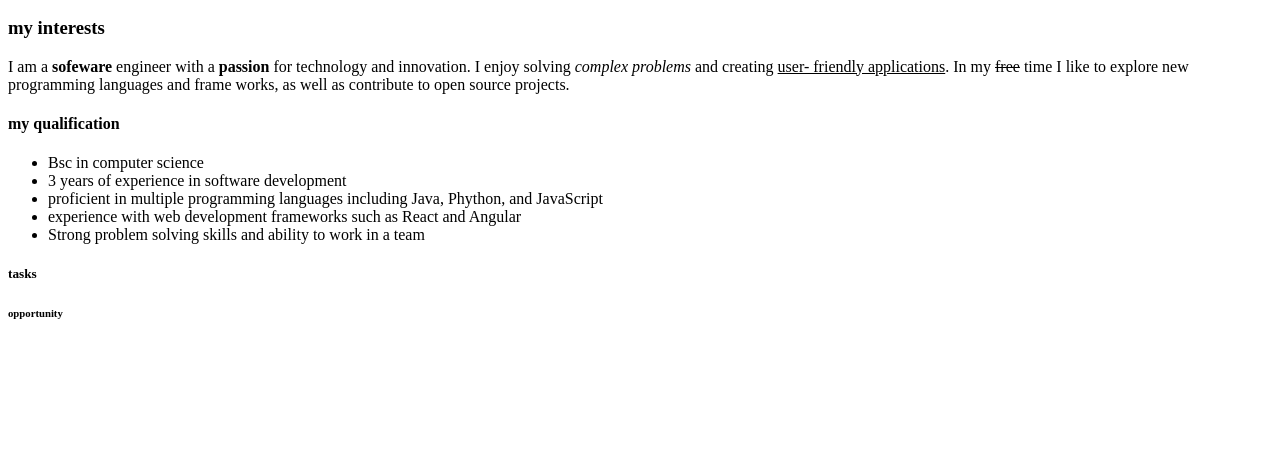
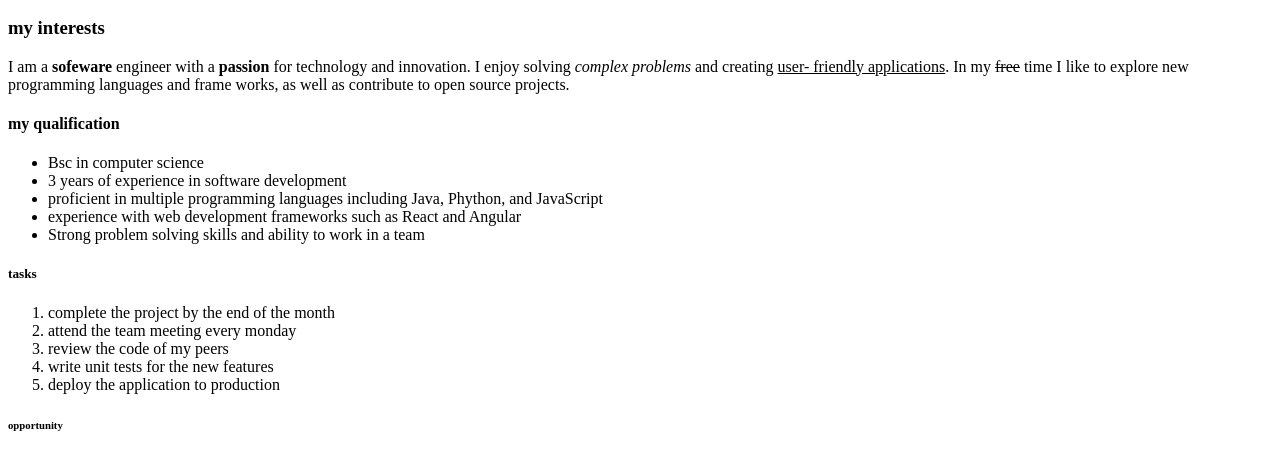
Before and after one commit to doghead71/VTI_Website_2025_Mar, a plain HTML site: page website_oshayne/index.html in a window 1280 px wide. Shown: the part 136-606 px from the top of the page. Drawn offline with Linux system fonts and the light colour scheme.

Commit message:
order list

```diff
--- a/website_oshayne/index.html
+++ b/website_oshayne/index.html
@@ -24,4 +24,11 @@
     <li> Strong problem solving skills and ability to work in a team </li>
     </ul>
 <h5> tasks </h5>
+<ol>
+    <li> complete the project by the end of the month </li>
+    <li> attend the team meeting every monday </li>
+    <li> review the code of my peers </li>
+    <li> write unit tests for the new features </li>
+    <li> deploy the application to production </li>
+</ol>
 <h6> opportunity </h6>
```
